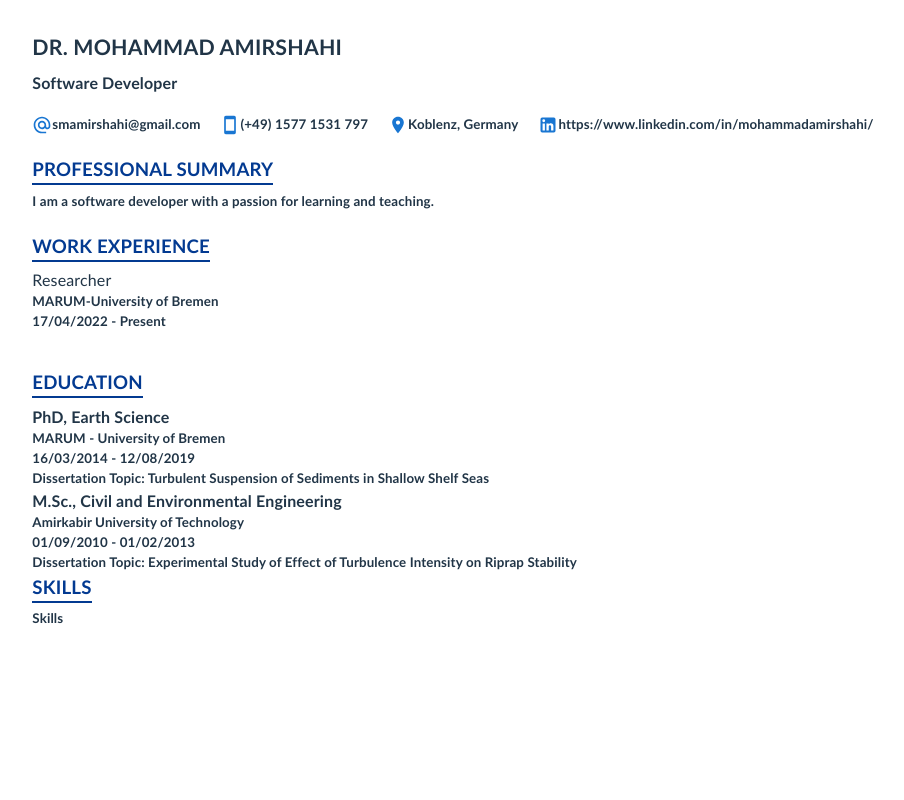
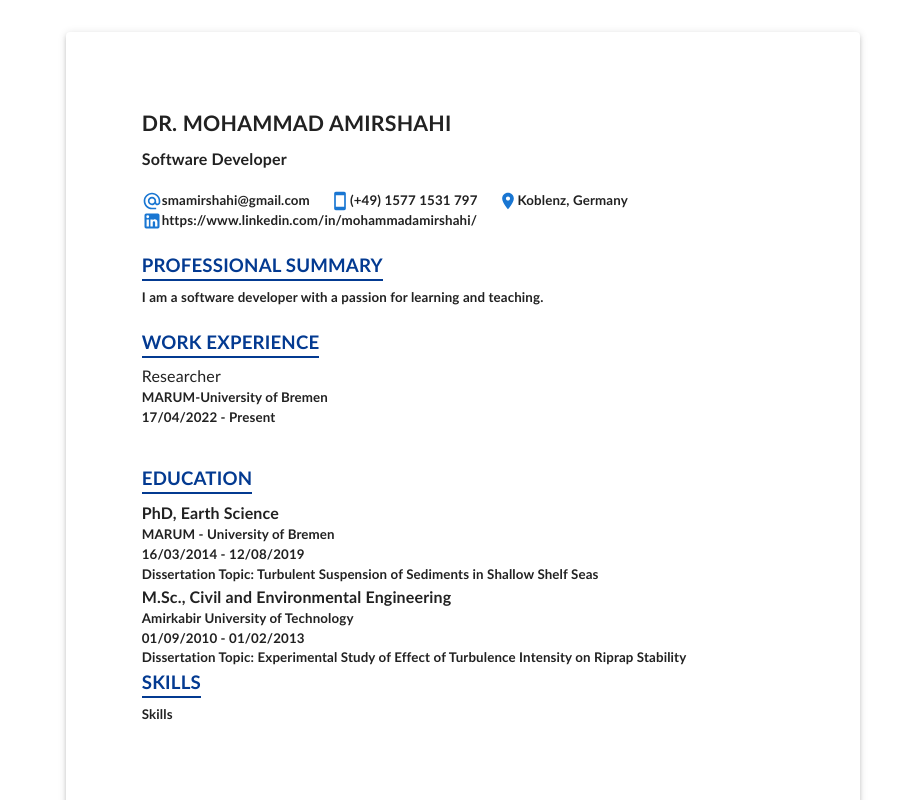
Before and after one commit to smamirshahi/squeezy-cv, a React (Vite) app: page / in a window 1280 px wide. Shown: the top 800 px of the page, without its empty margins (177-1081 px from the left). Built offline with nearby package versions, Linux system fonts and the light colour scheme.

Commit message:
[main] Add Paper to make it clear where the content is

```diff
--- a/src/App.tsx
+++ b/src/App.tsx
@@ -5,7 +5,7 @@ import { ProfessionalSummary } from "./Sections/professional-summary";
 import { WorkExperience } from "./Sections/work-experience/work-experience";
 import { Skills } from "./Sections/skills";
 import { Education } from "./Sections/education/education";
-import { Grid2 } from "@mui/material";
+import { Grid2, Paper } from "@mui/material";
 import { Application } from "./applicant";
 import { AdapterDayjs } from "@mui/x-date-pickers/AdapterDayjs";
 import { LocalizationProvider } from "@mui/x-date-pickers/LocalizationProvider";
@@ -13,6 +13,18 @@ import { LocalizationProvider } from "@mui/x-date-pickers/LocalizationProvider";
 function App() {
   return (
     <LocalizationProvider dateAdapter={AdapterDayjs}>
+      <Paper
+        elevation={3}
+        sx={{
+          width: "210mm",
+          minHeight: "297mm",
+          padding: "20mm",
+          boxSizing: "border-box",
+          margin: "auto",
+          fontSize: "12pt",
+          fontFamily: "Calibri, sans-serif",
+        }}
+      >
         <Grid2
           container
           direction="column"
@@ -28,6 +40,7 @@ function App() {
           <Education educations={Application.education} />
           <Skills />
         </Grid2>
+      </Paper>
     </LocalizationProvider>
   );
 }
--- a/src/index.css
+++ b/src/index.css
@@ -65,3 +65,19 @@ button:focus-visible {
     background-color: #f9f9f9;
   }
 }
+
+@media print {
+  @page {
+    size: A4;
+    margin: 10mm;
+  }
+
+  body {
+    font-size: 12pt;
+    font-family: Arial, sans-serif;
+  }
+
+  .MuiPaper-root {
+    box-shadow: none !important;
+  }
+}
```
Lines whose indentation alone changed are shown as unchanged.
